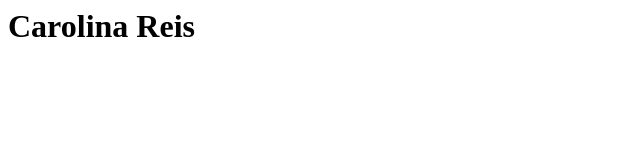
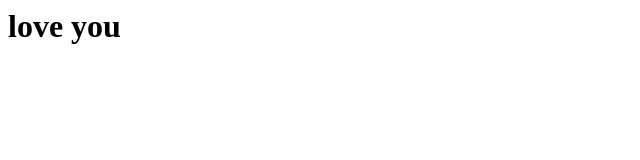
Before and after one commit to c4ar0lin4/teste, a plain HTML site: page index.html in a window 1280 px wide. Shown: the whole page, without its empty margins (0-640 px from the left). Drawn offline with Linux system fonts and the light colour scheme.

Commit message:
minha pagina html

```diff
--- a/index.html
+++ b/index.html
@@ -3,6 +3,6 @@
         <title>meu intem querido </title>
     </head>
     <body>
-        <h1>Carolina Reis<h2>
+        <h1>love you<h2>
     </body>
 </html>
```
